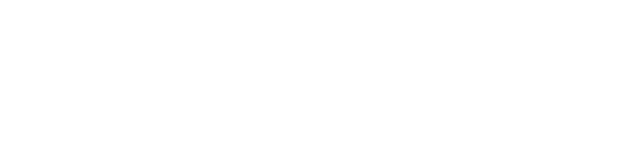
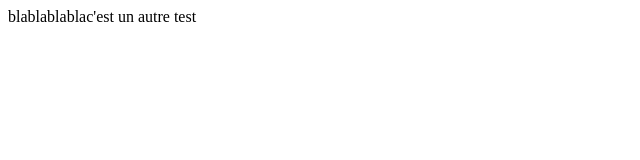
Before and after one commit to LamanuKoridwen/git, a plain HTML site: page index.html in a window 1280 px wide. Shown: the whole page, without its empty margins (0-640 px from the left). Drawn offline with Linux system fonts and the light colour scheme.

Commit message:
test commit

```diff
--- a/index.html
+++ b/index.html
@@ -6,6 +6,6 @@
     <title>Document</title>
 </head>
 <body>
-
+    blablablablac'est un autre test
 </body>
 </html>
```
